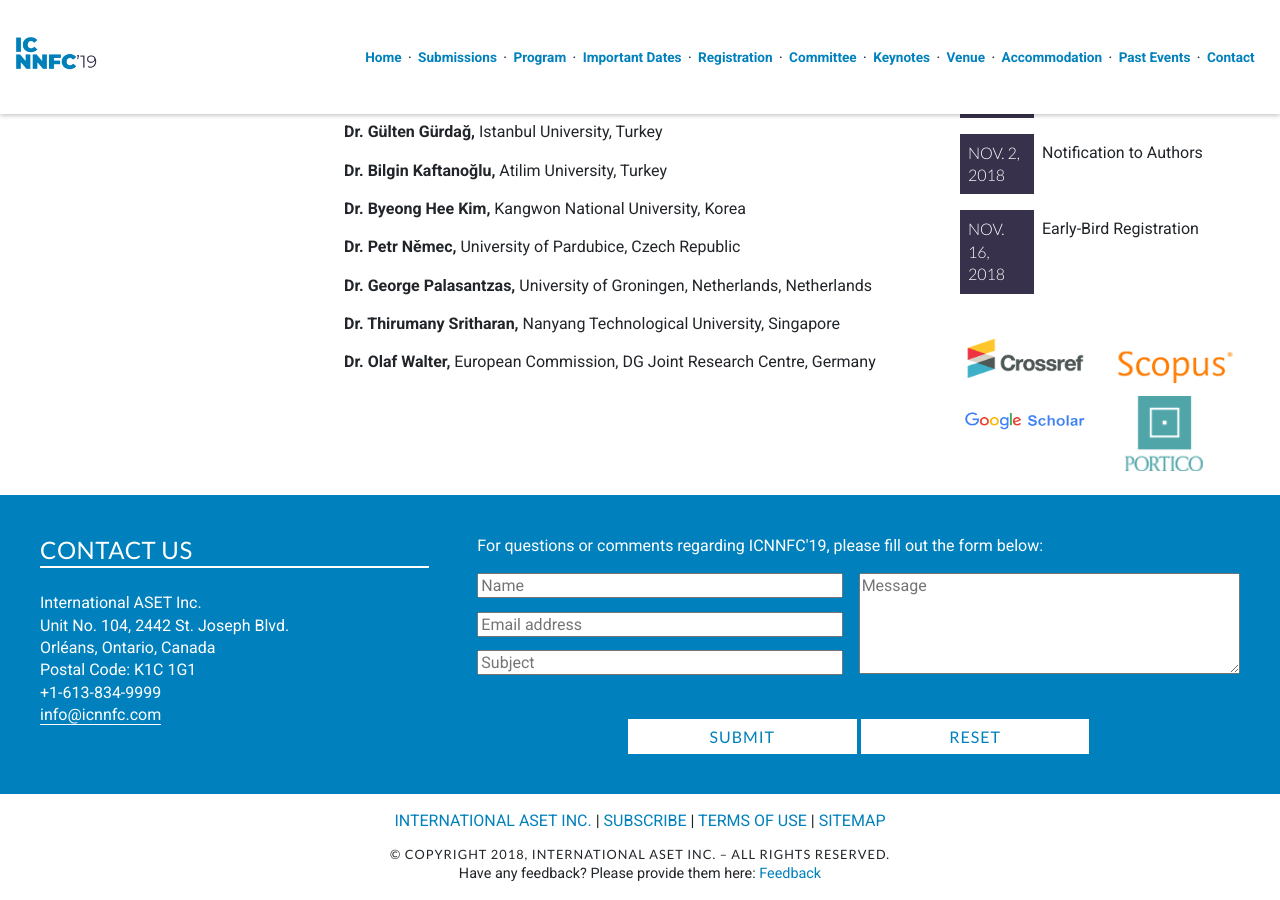
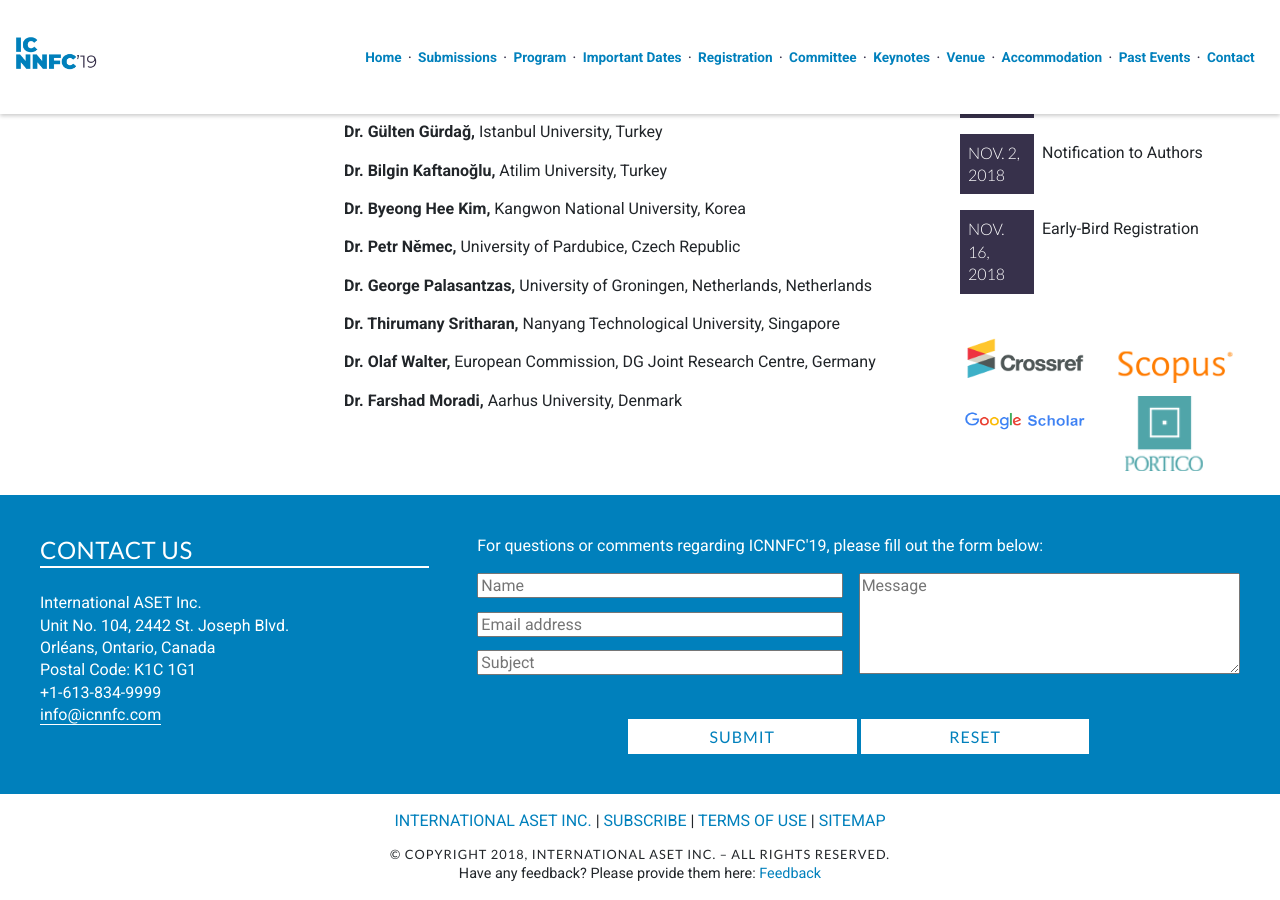
Before and after one commit to intaset/icnnfc, a Jekyll site: the page built from committee.html, in a window 1280 px wide and 900 px high, scrolled down 642 px. Built offline with Jekyll 4.4.1, drawn with Linux system fonts in a browser that asks for light colours; nearby versions of some CDN libraries; Markdown is read by kramdown in place of the engine named in the settings; comment, search, counter and statistics services are not loaded.

Commit message:
Added committee members

```diff
--- a/committee.html
+++ b/committee.html
@@ -23,7 +23,7 @@ keyword: nanoparticles, nanotubes, graphene, nanotechnology and coating, computa
     <p class="body"><b>Dr. George Palasantzas,</b>  University of Groningen, Netherlands, Netherlands </p>
     <p class="body"><b>Dr. Thirumany Sritharan,</b>  Nanyang Technological University, Singapore </p>
     <p class="body"><b>Dr. Olaf Walter,</b>  European Commission, DG Joint Research Centre, Germany </p>
-
+    <p class="body"><b>Dr. Farshad Moradi,</b>  Aarhus University, Denmark </p>
 
     <!--
     <p class="body"><b>Dr. James R. Friend,</b>  University of California, USA</p>
```
Also changed, not shown: 1 other file.
